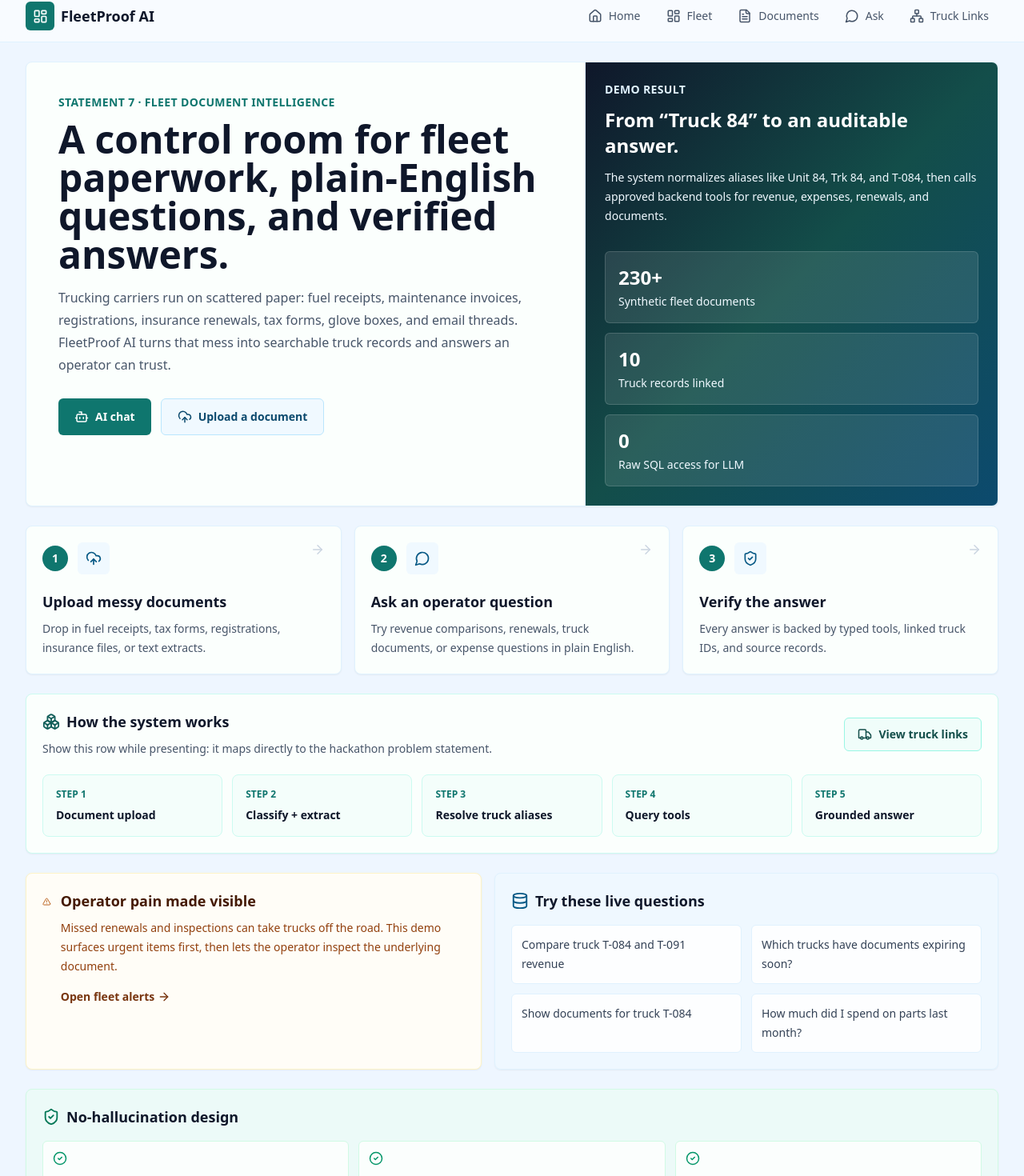
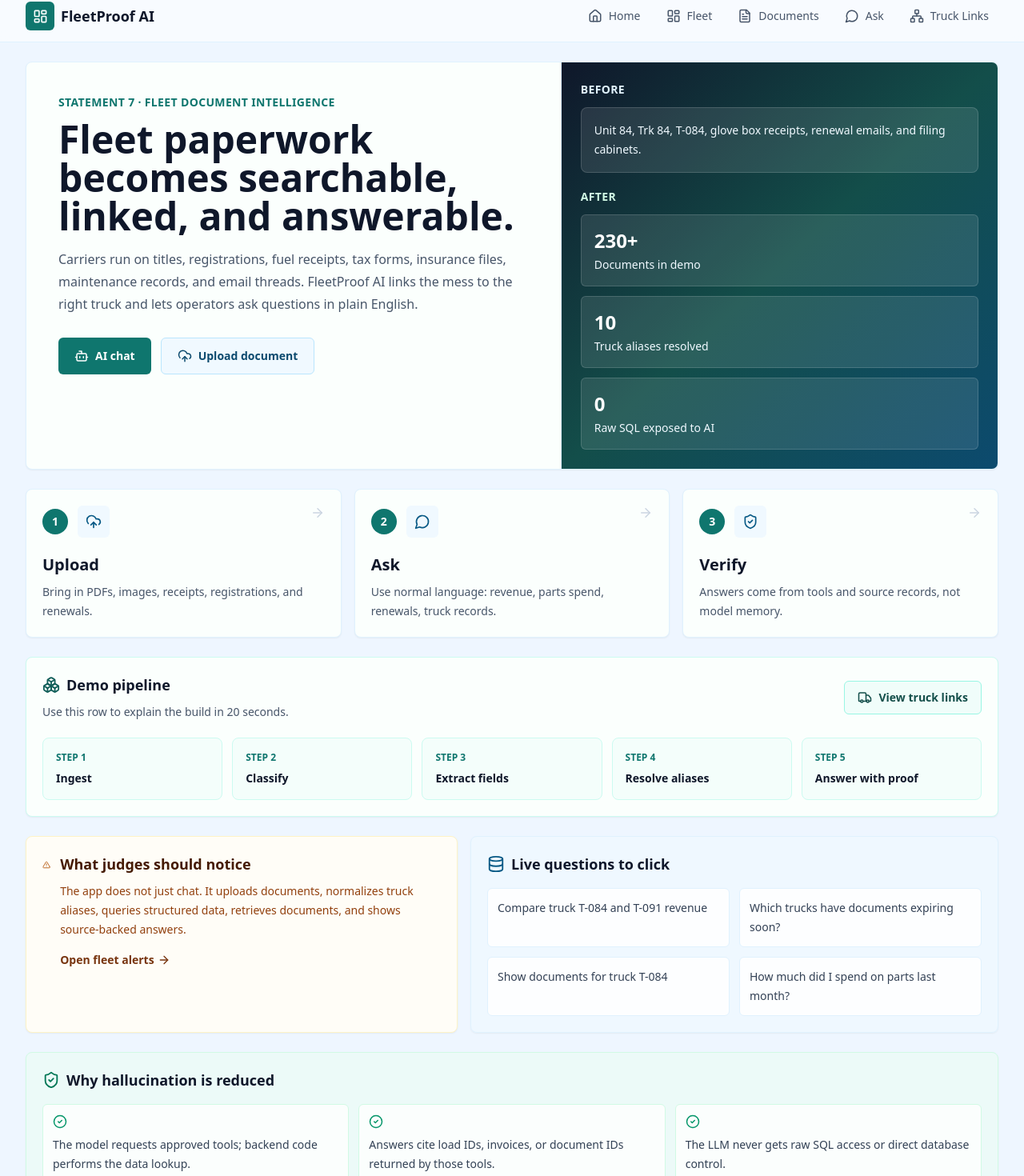
Before and after one commit to buildathon2026/FleetManagementSystem, a React (Vite) app in the folder frontend/: page / in a window 1280 px wide. Shown: the part 12-1482 px from the top of the page at 80% size. Built offline with nearby package versions, Linux system fonts and the light colour scheme; no server answers.

Commit message:
Improve showcase and fix renewal planning

```diff
--- a/frontend/src/components/Overview.tsx
+++ b/frontend/src/components/Overview.tsx
@@ -12,61 +12,52 @@
   UploadCloud,
 } from 'lucide-react';
 
-const judgePath = [
+const demoFlow = [
   {
-    step: '1',
-    title: 'Upload messy documents',
-    body: 'Drop in fuel receipts, tax forms, registrations, insurance files, or text extracts.',
+    title: 'Upload',
+    body: 'Bring in PDFs, images, receipts, registrations, and renewals.',
+    to: '/documents',
     icon: UploadCloud,
-    to: '/documents',
   },
   {
-    step: '2',
-    title: 'Ask an operator question',
-    body: 'Try revenue comparisons, renewals, truck documents, or expense questions in plain English.',
+    title: 'Ask',
+    body: 'Use normal language: revenue, parts spend, renewals, truck records.',
+    to: '/chat?q=Compare%20truck%20T-084%20and%20T-091%20revenue',
     icon: MessageCircle,
-    to: '/chat?q=Compare%20truck%20T-084%20and%20T-091%20revenue',
   },
   {
-    step: '3',
-    title: 'Verify the answer',
-    body: 'Every answer is backed by typed tools, linked truck IDs, and source records.',
+    title: 'Verify',
+    body: 'Answers come from tools and source records, not model memory.',
+    to: '/chat?q=Which%20trucks%20have%20documents%20expiring%20soon%3F',
     icon: ShieldCheck,
-    to: '/chat?q=Which%20trucks%20have%20documents%20expiring%20soon%3F',
   },
 ];
 
-const sampleQuestions = [
+const liveQuestions = [
   'Compare truck T-084 and T-091 revenue',
   'Which trucks have documents expiring soon?',
   'Show documents for truck T-084',
   'How much did I spend on parts last month?',
 ];
 
-const architecture = [
-  'Document upload',
-  'Classify + extract',
-  'Resolve truck aliases',
-  'Query tools',
-  'Grounded answer',
-];
+const pipeline = ['Ingest', 'Classify', 'Extract fields', 'Resolve aliases', 'Answer with proof'];
 
 export default function Overview() {
   return (
     <div className="space-y-6">
       <section className="overflow-hidden rounded-lg border border-sky-100 bg-[#fbfffd] shadow-sm">
-        <div className="grid lg:grid-cols-[1.15fr_0.85fr]">
+        <div className="grid lg:grid-cols-[1.1fr_0.9fr]">
           <div className="p-6 sm:p-8 lg:p-10">
             <p className="text-sm font-semibold uppercase tracking-wide text-teal-700">
               Statement 7 · Fleet document intelligence
             </p>
             <h1 className="mt-3 max-w-4xl text-4xl font-semibold leading-tight text-slate-950 sm:text-5xl">
-              A control room for fleet paperwork, plain-English questions, and verified answers.
+              Fleet paperwork becomes searchable, linked, and answerable.
             </h1>
             <p className="mt-4 max-w-3xl text-base leading-7 text-slate-600">
-              Trucking carriers run on scattered paper: fuel receipts, maintenance invoices,
-              registrations, insurance renewals, tax forms, glove boxes, and email threads.
-              FleetProof AI turns that mess into searchable truck records and answers an operator can trust.
+              Carriers run on titles, registrations, fuel receipts, tax forms, insurance files,
+              maintenance records, and email threads. FleetProof AI links the mess to the right
+              truck and lets operators ask questions in plain English.
             </p>
 
             <div className="mt-7 flex flex-wrap gap-3">
@@ -82,26 +73,29 @@
                 className="inline-flex items-center gap-2 rounded-md border border-sky-200 bg-sky-50 px-5 py-3 text-sm font-semibold text-sky-900 hover:bg-sky-100"
               >
                 <UploadCloud size={18} />
-                Upload a document
+                Upload document
               </Link>
             </div>
           </div>
 
           <div className="border-t border-sky-100 bg-gradient-to-br from-slate-950 via-teal-900 to-sky-900 p-6 text-white lg:border-l lg:border-t-0">
-            <div className="flex h-full flex-col justify-between gap-8">
+            <div className="space-y-5">
               <div>
-                <p className="text-sm font-semibold uppercase tracking-wide text-sky-100">Demo result</p>
-                <h2 className="mt-3 text-2xl font-semibold">From “Truck 84” to an auditable answer.</h2>
-                <p className="mt-3 text-sm leading-6 text-sky-50">
-                  The system normalizes aliases like Unit 84, Trk 84, and T-084, then calls
-                  approved backend tools for revenue, expenses, renewals, and documents.
-                </p>
+                <p className="text-sm font-semibold uppercase tracking-wide text-sky-100">Before</p>
+                <div className="mt-3 rounded-lg border border-white/15 bg-white/10 p-4">
+                  <p className="text-sm leading-6 text-sky-50">
+                    Unit 84, Trk 84, T-084, glove box receipts, renewal emails, and filing cabinets.
+                  </p>
+                </div>
               </div>
 
-              <div className="grid gap-3">
-                <Metric label="Synthetic fleet documents" value="230+" />
-                <Metric label="Truck records linked" value="10" />
-                <Metric label="Raw SQL access for LLM" value="0" />
+              <div>
+                <p className="text-sm font-semibold uppercase tracking-wide text-emerald-100">After</p>
+                <div className="mt-3 grid gap-3">
+                  <Metric label="Documents in demo" value="230+" />
+                  <Metric label="Truck aliases resolved" value="10" />
+                  <Metric label="Raw SQL exposed to AI" value="0" />
+                </div>
               </div>
             </div>
           </div>
@@ -109,7 +103,7 @@
       </section>
 
       <section className="grid gap-4 lg:grid-cols-3">
-        {judgePath.map(({ step, title, body, icon: Icon, to }) => (
+        {demoFlow.map(({ title, body, to, icon: Icon }, index) => (
           <Link
             key={title}
             to={to}
@@ -118,7 +112,7 @@
             <div className="flex items-start justify-between gap-4">
               <div className="flex items-center gap-3">
                 <span className="flex h-8 w-8 items-center justify-center rounded-full bg-teal-700 text-sm font-semibold text-white">
-                  {step}
+                  {index + 1}
                 </span>
                 <span className="flex h-10 w-10 items-center justify-center rounded-md bg-sky-50 text-sky-800">
                   <Icon size={20} />
@@ -126,7 +120,7 @@
               </div>
               <ArrowRight className="text-slate-300 group-hover:text-teal-700" size={18} />
             </div>
-            <h2 className="mt-5 text-lg font-semibold text-slate-950">{title}</h2>
+            <h2 className="mt-5 text-xl font-semibold text-slate-950">{title}</h2>
             <p className="mt-2 text-sm leading-6 text-slate-600">{body}</p>
           </Link>
         ))}
@@ -137,10 +131,10 @@
           <div>
             <div className="flex items-center gap-2">
               <Boxes className="text-teal-800" size={22} />
-              <h2 className="text-lg font-semibold text-slate-950">How the system works</h2>
+              <h2 className="text-lg font-semibold text-slate-950">Demo pipeline</h2>
             </div>
             <p className="mt-2 text-sm leading-6 text-slate-600">
-              Show this row while presenting: it maps directly to the hackathon problem statement.
+              Use this row to explain the build in 20 seconds.
             </p>
           </div>
           <Link
@@ -153,7 +147,7 @@
         </div>
 
         <div className="mt-5 grid gap-3 md:grid-cols-5">
-          {architecture.map((item, index) => (
+          {pipeline.map((item, index) => (
             <div key={item} className="rounded-lg border border-teal-100 bg-teal-50/60 p-4">
               <p className="text-xs font-semibold uppercase text-teal-700">Step {index + 1}</p>
               <p className="mt-2 text-sm font-semibold leading-5 text-slate-950">{item}</p>
@@ -162,15 +156,15 @@
         </div>
       </section>
 
-      <section className="grid gap-4 lg:grid-cols-[0.95fr_1.05fr]">
+      <section className="grid gap-4 lg:grid-cols-[0.9fr_1.1fr]">
         <div className="rounded-lg border border-amber-100 bg-[#fffdf7] p-5 shadow-sm">
           <div className="flex items-start gap-3">
             <AlertTriangle className="mt-1 text-amber-700" size={22} />
             <div>
-              <h2 className="text-lg font-semibold text-amber-950">Operator pain made visible</h2>
+              <h2 className="text-lg font-semibold text-amber-950">What judges should notice</h2>
               <p className="mt-2 text-sm leading-6 text-amber-800">
-                Missed renewals and inspections can take trucks off the road. This demo surfaces
-                urgent items first, then lets the operator inspect the underlying document.
+                The app does not just chat. It uploads documents, normalizes truck aliases,
+                queries structured data, retrieves documents, and shows source-backed answers.
               </p>
               <Link
                 to="/dashboard"
@@ -185,10 +179,10 @@
         <div className="rounded-lg border border-sky-100 bg-sky-50/70 p-5 shadow-sm">
           <div className="flex items-center gap-2">
             <Database className="text-sky-800" size={22} />
-            <h2 className="text-lg font-semibold text-slate-950">Try these live questions</h2>
+            <h2 className="text-lg font-semibold text-slate-950">Live questions to click</h2>
           </div>
           <div className="mt-4 grid gap-3 md:grid-cols-2">
-            {sampleQuestions.map((question) => (
+            {liveQuestions.map((question) => (
               <Link
                 key={question}
                 to={`/chat?q=${encodeURIComponent(question)}`}
@@ -204,13 +198,13 @@
       <section className="rounded-lg border border-emerald-100 bg-emerald-50/70 p-5 shadow-sm">
         <div className="flex items-center gap-2">
           <ShieldCheck className="text-emerald-700" size={22} />
-          <h2 className="text-lg font-semibold text-slate-950">No-hallucination design</h2>
+          <h2 className="text-lg font-semibold text-slate-950">Why hallucination is reduced</h2>
         </div>
         <div className="mt-4 grid gap-3 md:grid-cols-3">
           {[
-            'The model requests typed tools; backend code performs the data lookup.',
-            'Answers cite source records such as load IDs, invoices, or document IDs.',
-            'If the backend is unavailable, the UI labels the answer as an unverified demo response.',
+            'The model requests approved tools; backend code performs the data lookup.',
+            'Answers cite load IDs, invoices, or document IDs returned by those tools.',
+            'The LLM never gets raw SQL access or direct database control.',
           ].map((point) => (
             <div key={point} className="rounded-md border border-emerald-100 bg-white/80 p-3">
               <CheckCircle2 className="text-emerald-600" size={18} />
```
Also changed, not shown: 1 other file (tests, documents, lock files or other folders).
